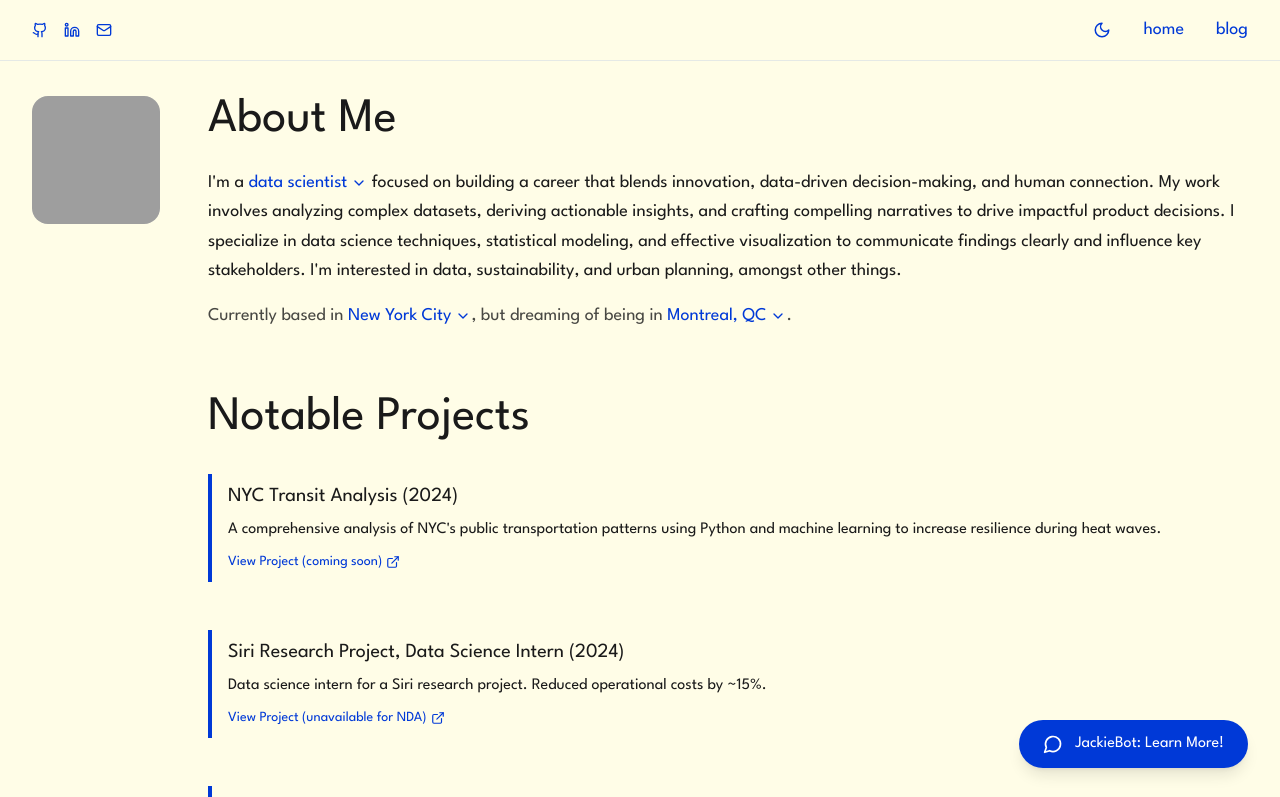
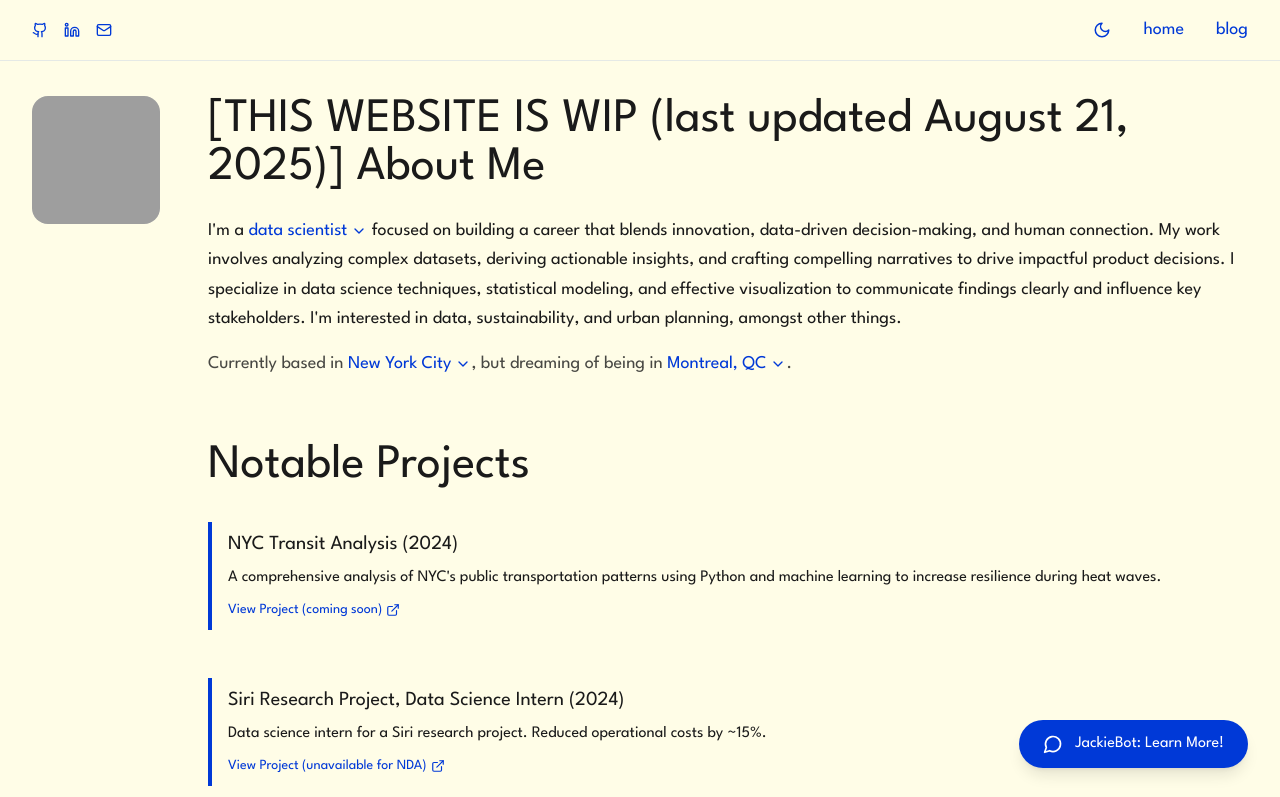
Before and after one commit to jaackiekim/jackiekim.me, a React (Vite) app: page / in a window 1280 px wide. Shown: the top 797 px of the page. Built offline with nearby package versions, Linux system fonts and the light colour scheme; grey boxes are pictures that could not be loaded.

Commit message:
Update App.tsx

```diff
--- a/src/App.tsx
+++ b/src/App.tsx
@@ -96,7 +96,7 @@ function App() {
                   <div className="lg:flex-1">
                     {/* About Me Section */}
                     <div className="mb-16">
-                      <h2 className={`text-5xl mb-6 ${theme === 'dark' ? 'text-white' : ''}`}>About Me</h2>
+                      <h2 className={`text-5xl mb-6 ${theme === 'dark' ? 'text-white' : ''}`}>[THIS WEBSITE IS WIP (last updated August 21, 2025)] About Me</h2>
                       <div className="space-y-4 text-lg leading-relaxed">
                         <p className={theme === 'dark' ? 'text-gray-300' : ''}>
                           <RoleFlip /> focused on building a career that blends innovation, data-driven decision-making, and human connection. My work involves analyzing complex datasets, deriving actionable insights, and crafting compelling narratives to drive impactful product decisions. I specialize in data science techniques, statistical modeling, and effective visualization to communicate findings clearly and influence key stakeholders. I'm interested in data, sustainability, and urban planning, amongst other things.
```
